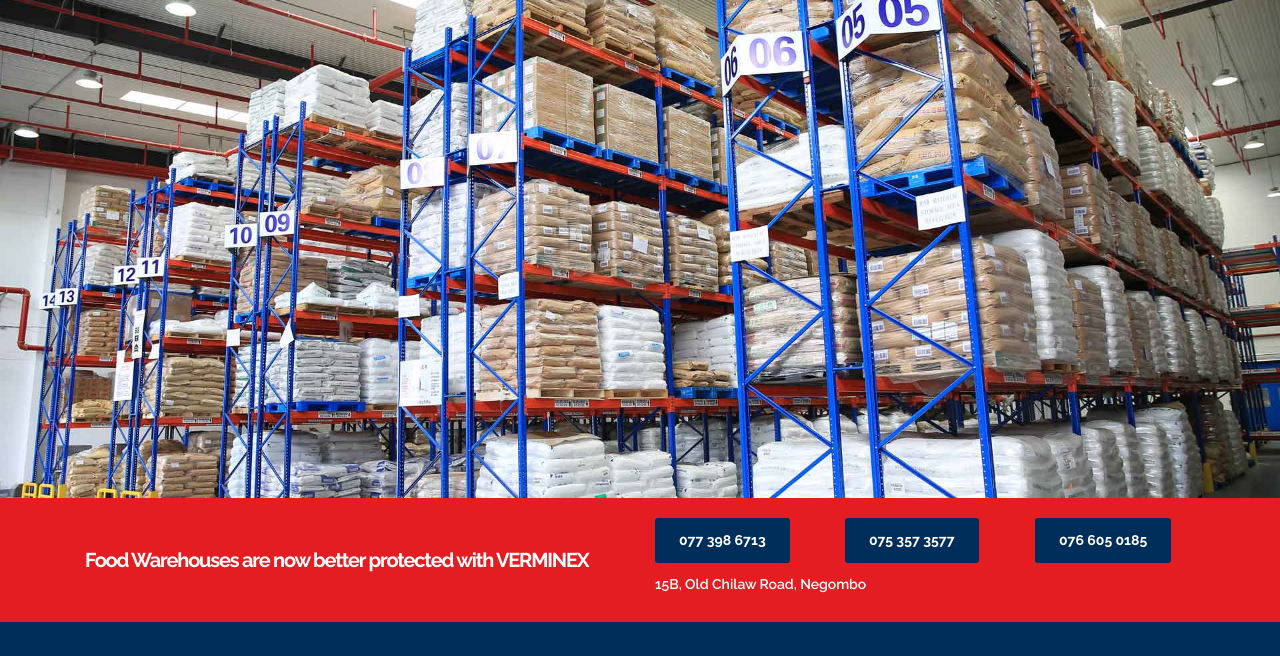
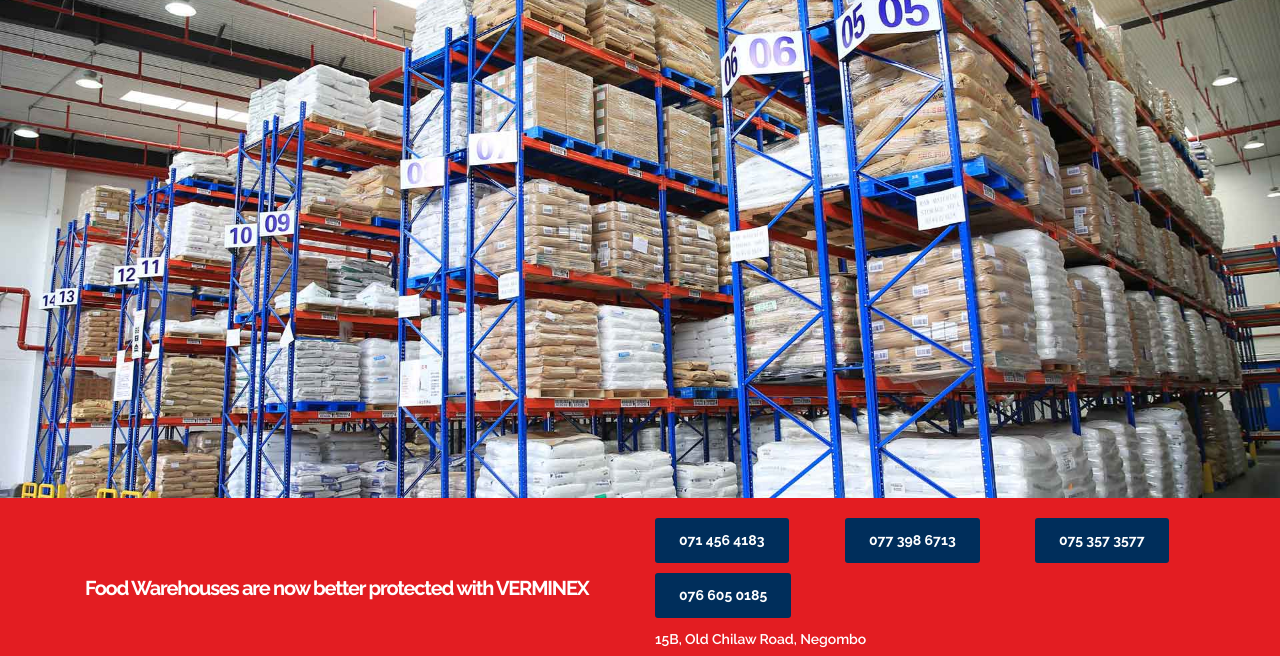
Before and after one commit to mnhaqeel/verminex.lk, a plain HTML site: page index.html in a window 1280 px wide. Shown: the part 113-769 px from the top of the page. Drawn offline with nearby package versions, Linux system fonts and the light colour scheme; files that its build step writes are made by us from their sources; files whose address does not match are found by name.

Commit message:
New Number

```diff
--- a/index.html
+++ b/index.html
@@ -249,6 +249,9 @@ img.emoji {
 </div></div></div>
 <div class="wpb_column vc_column_container vc_col-sm-6"><div class="vc_column-inner "><div class="wpb_wrapper">
 <div class="vc_row wpb_row vc_inner vc_row-fluid vc_custom_1495807172671">
+<div class="wpb_column vc_column_container vc_col-sm-4"><div class="vc_column-inner "><div class="wpb_wrapper">
+<div class="vc_btn3-container vc_btn3-left vc_custom_1607513463931"><a class="vc_general vc_btn3 vc_btn3-size-md vc_btn3-shape-rounded vc_btn3-style-flat vc_btn3-color-theme_style_2" href="tel:+94714564183" title="" target="_self">071 456 4183</a></div>
+</div></div></div>
 <div class="wpb_column vc_column_container vc_col-sm-4"><div class="vc_column-inner "><div class="wpb_wrapper">
 <div class="vc_btn3-container vc_btn3-left vc_custom_1607513463931"><a class="vc_general vc_btn3 vc_btn3-size-md vc_btn3-shape-rounded vc_btn3-style-flat vc_btn3-color-theme_style_2" href="tel:+94773986713" title="" target="_self">077 398 6713</a></div>
 </div></div></div>
```
Also changed, not shown: contact/index.html (+1 -1 lines).
